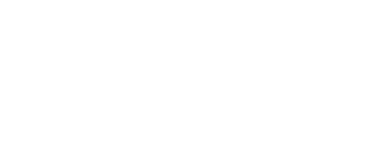
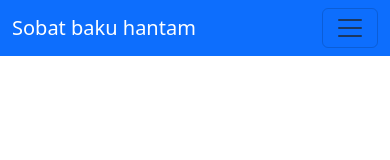
Before and after one commit to HEXS1010/web-boots, a plain HTML site: page index.html in a window 390 px wide. Drawn offline with Linux system fonts and the light colour scheme.

Commit message:
selesai ganti warna besok lanjut

```diff
--- a/index.html
+++ b/index.html
@@ -11,7 +11,34 @@
   </head>
   <body>
     <!-- ========= navbar ============= -->
-
+    <nav class="navbar navbar-expand-lg bg-primary">
+      <div class="container">
+        <a class="navbar-brand text-white" href="#">Sobat baku hantam</a>
+        <button
+          class="navbar-toggler"
+          type="button"
+          data-bs-toggle="collapse"
+          data-bs-target="#navbarNavAltMarkup"
+          aria-controls="navbarNavAltMarkup"
+          aria-expanded="false"
+          aria-label="Toggle navigation"
+        >
+          <span class="navbar-toggler-icon"></span>
+        </button>
+        <div class="collapse navbar-collapse" id="navbarNavAltMarkup">
+          <div class="navbar-nav ms-auto">
+            <a class="nav-link active text-white" aria-current="page" href="#"
+              >Home</a
+            >
+            <a class="nav-link text-white" href="#">Features</a>
+            <a class="nav-link text-white" href="#">Pricing</a>
+            <a class="nav-link disabled text-white" aria-disabled="true"
+              >Disabled</a
+            >
+          </div>
+        </div>
+      </div>
+    </nav>
 
     <script src="bootstrap/bootstrap-5.3.8-dist/js/bootstrap.min.js"></script>
   </body>
```
